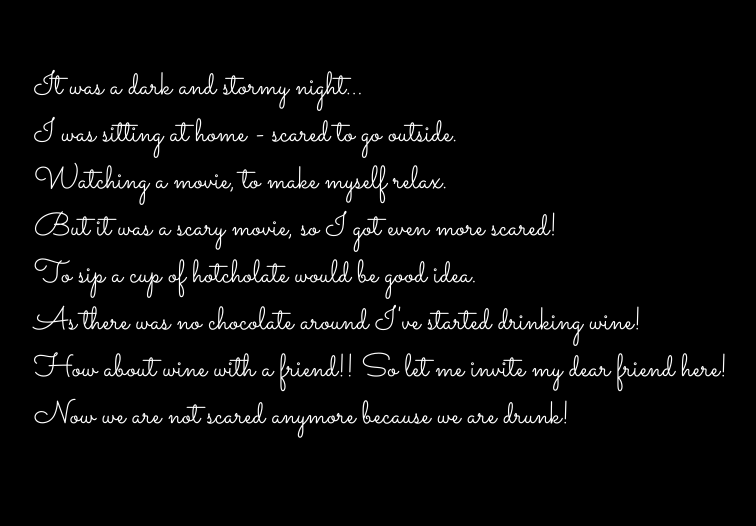
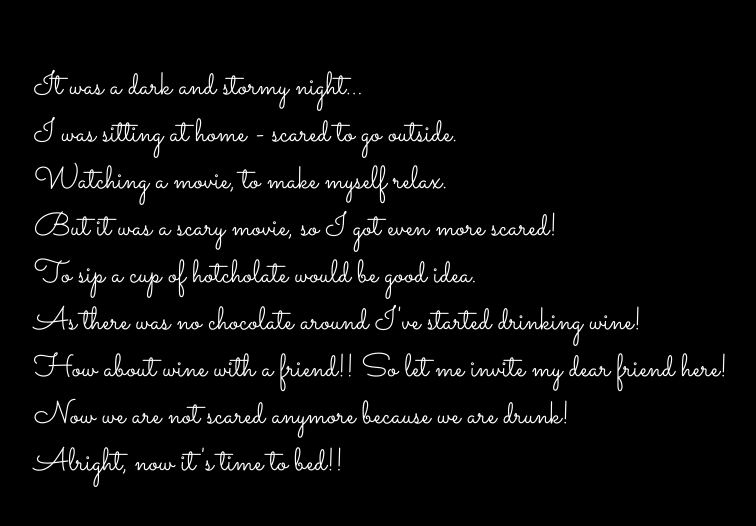
Before and after one commit to sunitalanka/fireside-story, a plain HTML site: page index.html in a window 1280 px wide. Shown: the whole page, without its empty margins (222-978 px from the left). Drawn offline with Linux system fonts and the light colour scheme.

Commit message:
added another line

```diff
--- a/index.html
+++ b/index.html
@@ -10,7 +10,8 @@
       To sip a cup of hotcholate would be good idea.<br>
       As there was no chocolate around I've started drinking wine!<br>
       How about wine with a friend!! So let me invite my dear friend here!<br>
-      Now we are not scared anymore because we are drunk!
+      Now we are not scared anymore because we are drunk!<br>
+      Alright, now it's time to bed!!
     </p>
 
   </body>
```
